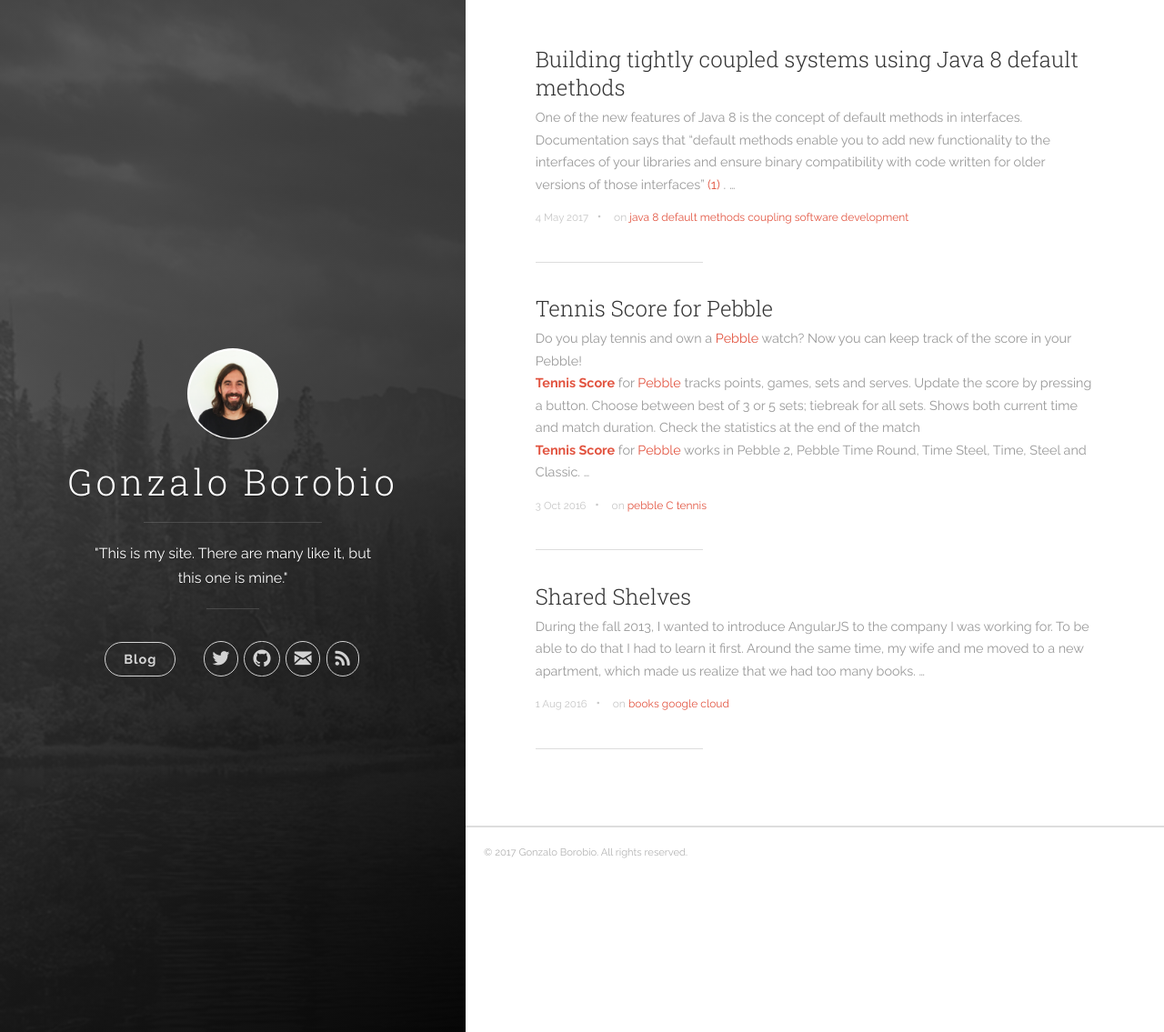
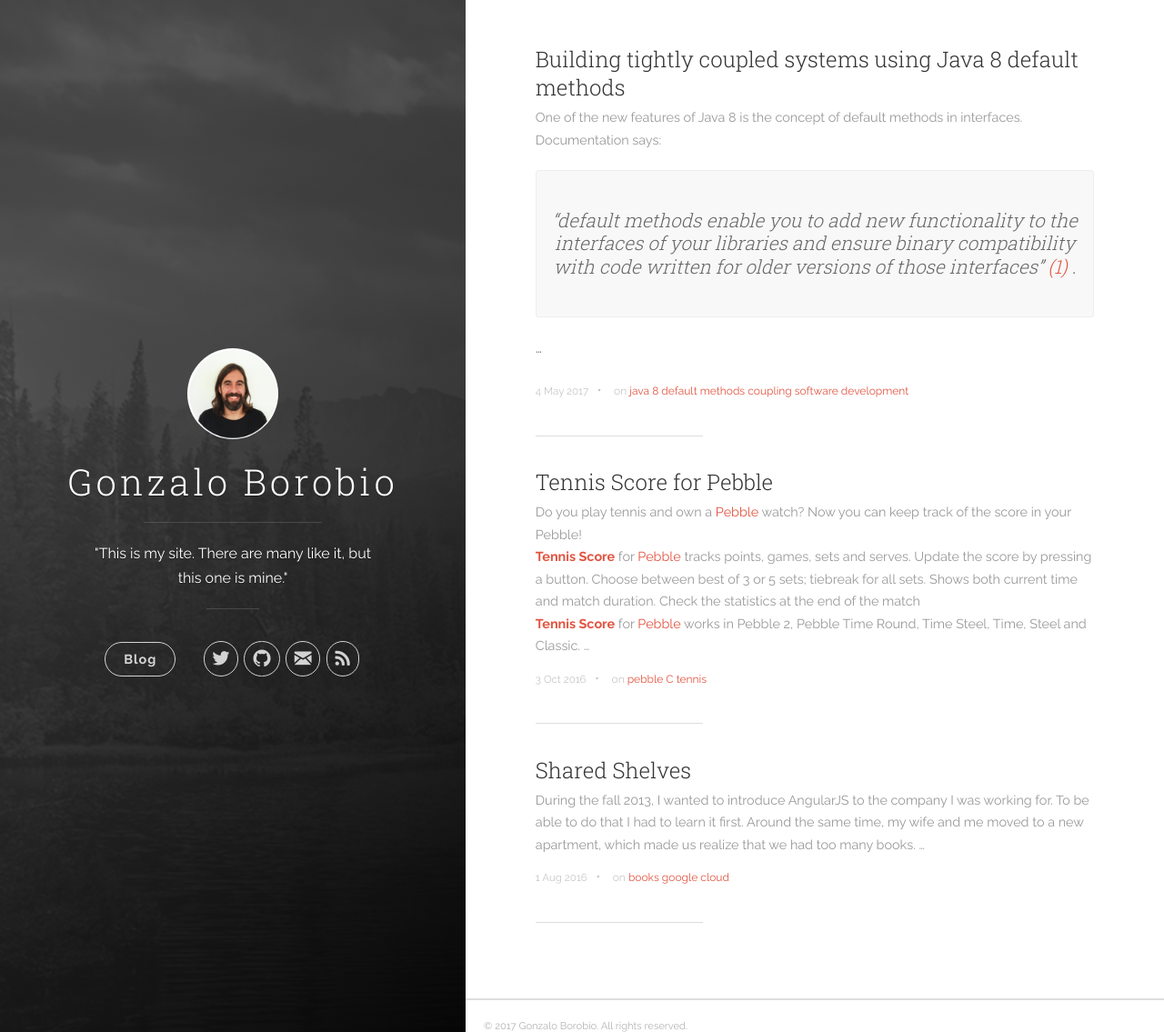
Before and after one commit to gborobio73/gborobio73.github.io, a Jekyll site: the page built from index.html, in a window 1280 px wide and 1135 px high. Shown: the whole window at 91% size. Built offline with Jekyll 4.4.1, drawn with Linux system fonts in a browser that asks for light colours; nearby versions of some CDN libraries; the list of posts is cut into pages by our own code.

Commit message:
default methods

```diff
--- a/_posts/2017-05-04-building-tightly-coupled-systems-with-java-8-default-methods.markdown
+++ b/_posts/2017-05-04-building-tightly-coupled-systems-with-java-8-default-methods.markdown
@@ -5,7 +5,8 @@ categories: [java 8, default methods, coupling, software development]
 tags: [java 8, default methods, coupling, software development]
 ---
 
-One of the new features of Java 8 is the concept of default methods in interfaces. Documentation says that “default methods enable you to add new functionality to the interfaces of your libraries and ensure binary compatibility with code written for older versions of those interfaces”<sup>[ (1) ](#fnOne)</sup>.
+One of the new features of Java 8 is the concept of default methods in interfaces. Documentation says:
+> “default methods enable you to add new functionality to the interfaces of your libraries and ensure binary compatibility with code written for older versions of those interfaces”<sup>[ (1) ](#fnOne)</sup>.
 
 This is a great idea: you can now extend your interfaces without breaking current implementation (backwards compatibility).
 As great as this idea is, developers have found another usage for default interfaces: **build tightly coupled systems that look loosely coupled**.
```
